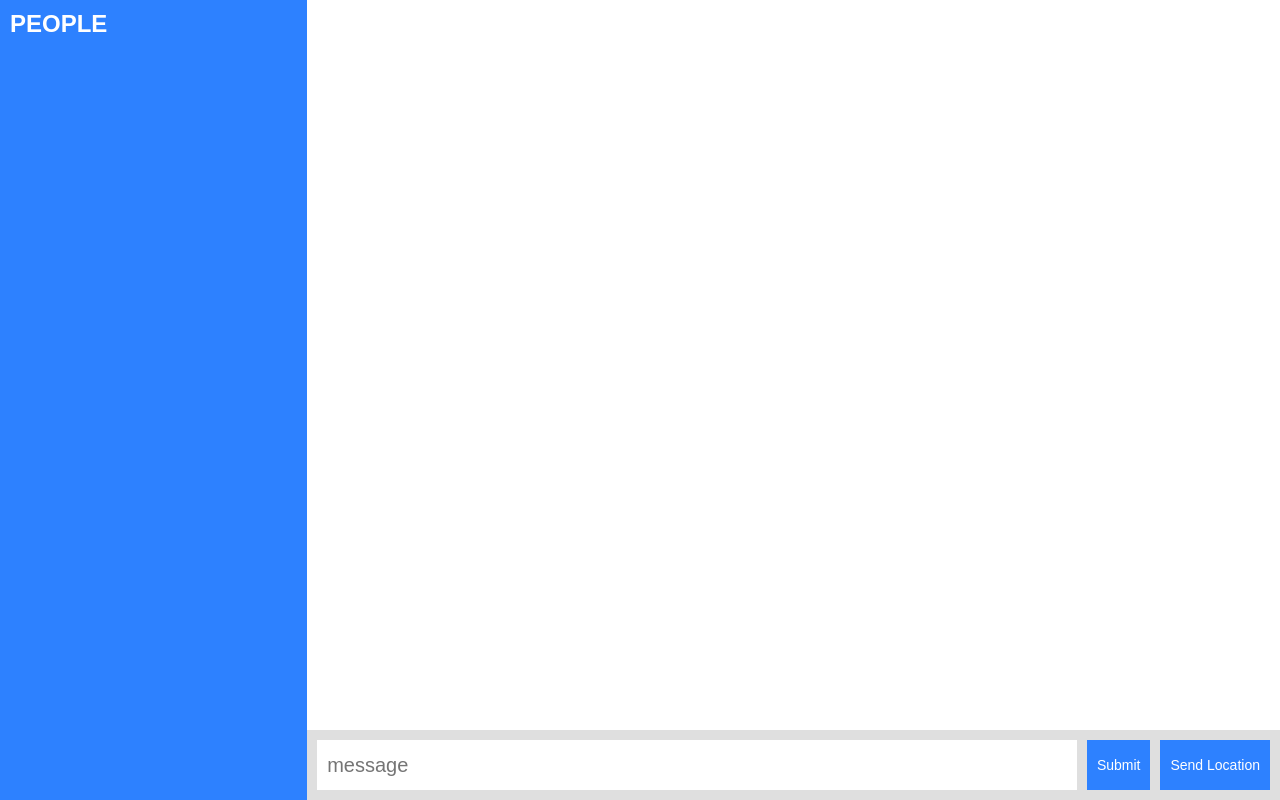
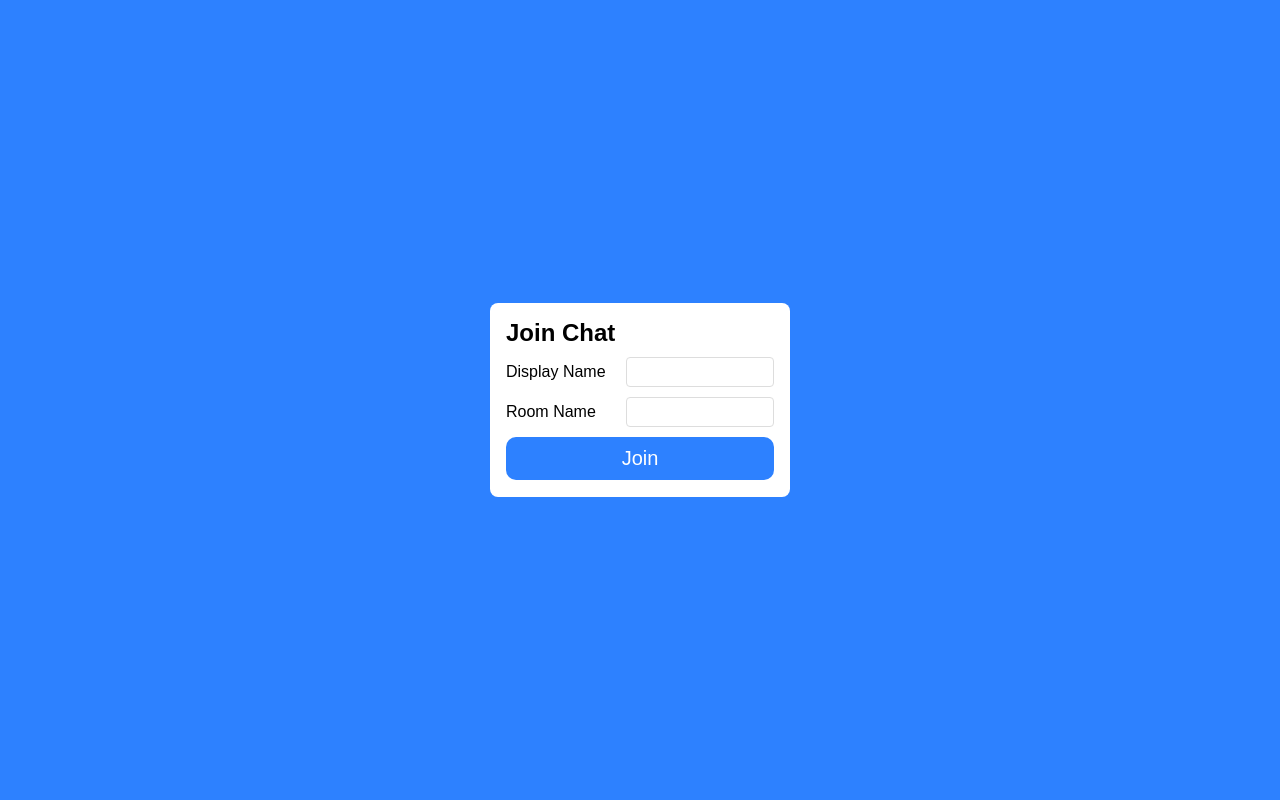
Before and after one commit to tripthelight/node-soket-io-chat-heroku, a website: page public/index.html in a window 1280 px wide. Drawn offline with nearby package versions, Linux system fonts and the light colour scheme; no server answers; a web font is replaced by a local one.

Commit message:
[220908 - join style working]

```diff
--- a/public/css/common.css
+++ b/public/css/common.css
@@ -3,6 +3,7 @@
 * {
   margin: 0;
   padding: 0;
+  outline: none;
   font-family: 'NanumGothic', 'Malgun Gothic', dotum, sans-serif;
   font-size:14px;
 }
--- /dev/null
+++ b/public/css/join.css
@@ -0,0 +1,52 @@
+html, body {
+  background-color: rgb(45, 129, 255);
+}
+.join-form {
+  position: absolute;
+  width: 300px;
+  height: 194px;
+  left: 50%;
+  top: 50%;
+  margin: -97px 0 0 -150px;
+  background-color: #FFF;
+  padding: 16px;
+  border-radius: 8px;
+  box-sizing: border-box;
+  display: flex;
+  flex-direction: column;
+}
+.join-form h3 {
+  font-size: 24px;
+}
+.join-form .form-field {
+  margin-top: 10px;
+  display: flex;
+  align-items: center;
+  justify-content: space-between;
+  width: 100%;
+}
+.join-form .form-field label,
+.join-form .form-field input[type="text"] {
+}
+.join-form .form-field label {
+  display: inline-block;
+  font-size: 16px;
+  white-space: nowrap;
+}
+.join-form .form-field input[type="text"] {
+  border: 1px solid #DDD;
+  padding: 6px;
+  border-radius: 4px;
+  margin-left: 10px;
+  width: 50%;
+}
+.join-form .form-field button {
+  background-color: rgb(45, 129, 255);
+  color: #FFF;
+  display: block;
+  padding: 10px;
+  width: 100%;
+  border-radius: 10px;
+  font-size: 20px;
+  cursor: pointer;
+}
--- a/public/index.html
+++ b/public/index.html
@@ -4,56 +4,25 @@
   <meta charset="UTF-8">
   <meta http-equiv="X-UA-Compatible" content="IE=edge">
   <meta name="viewport" content="width=device-width, initial-scale=1.0">
-  <title>SOCKET IO CHAT</title>
+  <title>Join | Chat</title>
 
-  <link rel="stylesheet" href="/css/font.css" />
   <link rel="stylesheet" href="/css/common.css" />
-  <link rel="stylesheet" href="/css/index.css" />
+  <link rel="stylesheet" href="/css/join.css" />
 </head>
 <body>
-  <div class="chat">
-    <dl class="people-block">
-      <dt><h4>PEOPLE</h4></dt>
-      <dd>
-        <ul></ul>
-      </dd>
-    </dl>
-    <dl class="message-block">
-      <dt>
-        <ul id="messageList"></ul>
-      </dt>
-      <dd>
-        <form id="message-form">
-          <input type="text" name="message" placeholder="message" />
-          <button type="submit" id="submit-btn">Submit</button>
-        </form>
-        <button type="button" id="send-location">Send Location</button>
-      </dd>
-    </dl>
-  </div>
-
-  <!-- message template -->
-  <script id="message-template" type="text/template">
-    <dl>
-      <dt>{{from}}</dt>
-      <dd>{{createdAt}}</dd>
-    </dl>
-    <p>{{text}}</p>
-  </script>
-
-  <!-- location message template -->
-  <script id="location-message-template" type="text/template">
-    <dl>
-      <dt>{{from}}</dt>
-      <dd>{{createdAt}}</dd>
-    </dl>
-    Link : <a href="{{url}}" target="_blank" title="move page">My Current Location</a>
-  </script>
-
-  <script src="/socket.io/socket.io.js"></script>
-  <script src="/js/libs/moment.js"></script>
-  <script src="/js/libs/mustache.js"></script>
-  <script src="/js/index.js"></script>
-
+  <form action="/chat.html" class="join-form">
+    <h3>Join Chat</h3>
+    <div class="form-field">
+      <label for="displayName">Display Name</label>
+      <input type="text" name="name" id="displayName" autofocus />
+    </div>
+    <div class="form-field">
+      <label for="roomName">Room Name</label>
+      <input type="text" name="name" id="roomName" autofocus />
+    </div>
+    <div class="form-field">
+      <button>Join</button>
+    </div>
+  </form>
 </body>
 </html>
--- a/public/js/index.js
+++ b/public/js/chat.js
@@ -55,6 +55,8 @@ socket.on('newLocationMessage', function (message) {
   ON_LI.innerHTML = html;
   document.getElementById('messageList').appendChild(ON_LI);
 
+  scrollToBottom();
+
   // console.log('newLocationMessage : ', message);
   // const formattedTime = moment(message.createdAt).format('LT');
   // const list = document.querySelector('.message-block dt ul');
```
Also changed, not shown: public/chat.html (added, +59 -0 lines).
